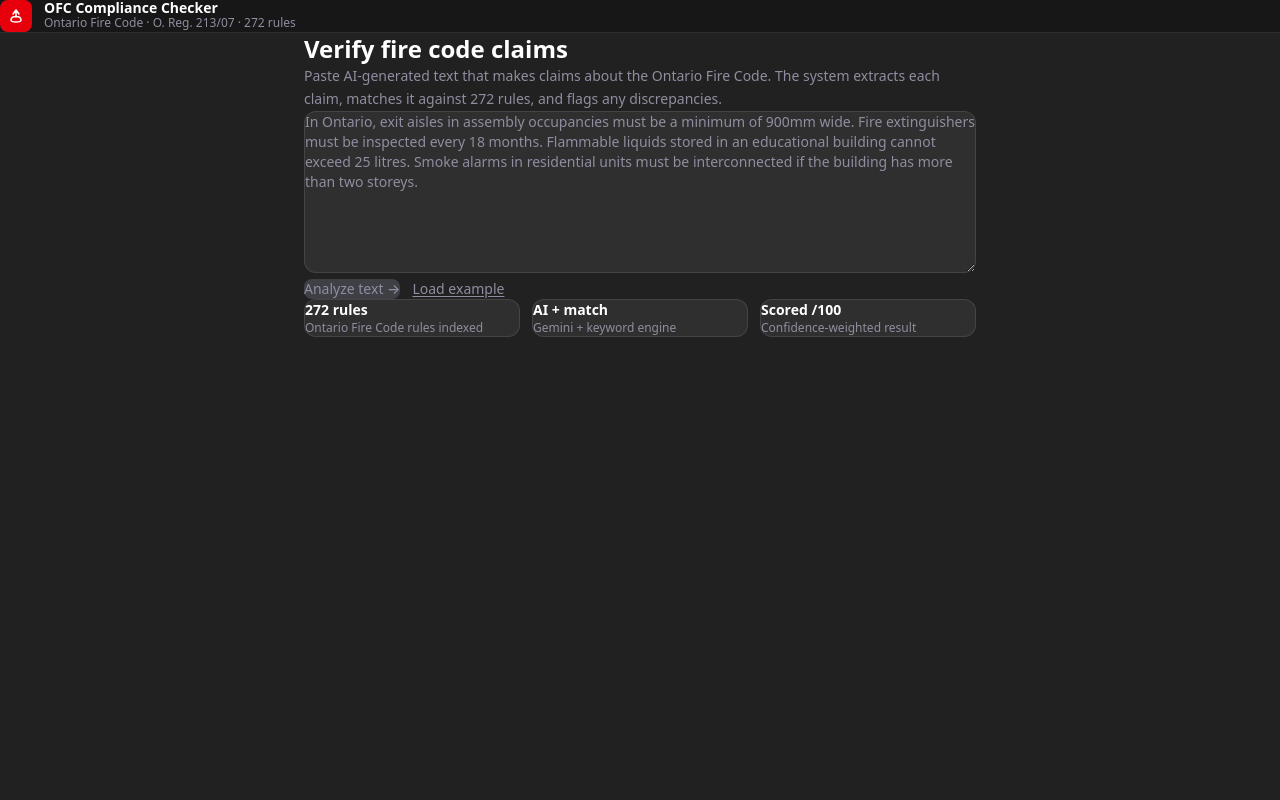
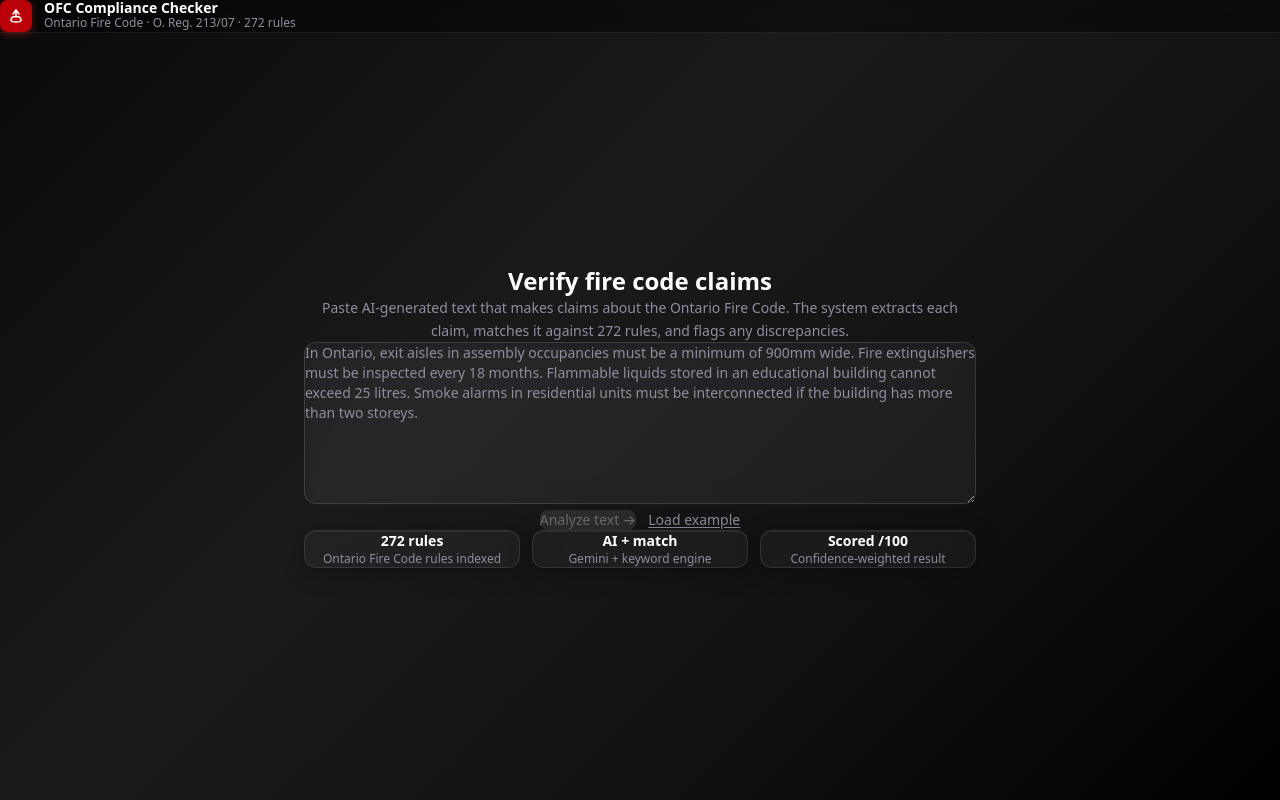
Before and after one commit to Naenaegoblin69420/APS112-proj, a Next.js app in the folder aps112/: page / in a window 1280 px wide. Built offline with nearby package versions, Linux system fonts and the light colour scheme.

Commit message:
stylistic changes v2

```diff
--- a/aps112/src/app/globals.css
+++ b/aps112/src/app/globals.css
@@ -2,3 +2,40 @@
 
 *, *::before, *::after { box-sizing: border-box; margin: 0; padding: 0; }
 body { font-family: system-ui, -apple-system, sans-serif; }
+
+.glass {
+  background: rgba(255, 255, 255, 0.05);
+  backdrop-filter: blur(20px) saturate(180%);
+  -webkit-backdrop-filter: blur(20px) saturate(180%);
+  border: 1px solid rgba(255, 255, 255, 0.12);
+  box-shadow: 0 8px 32px rgba(0, 0, 0, 0.4), inset 0 1px 0 rgba(255, 255, 255, 0.08);
+}
+
+.glass-header {
+  background: rgba(0, 0, 0, 0.4);
+  backdrop-filter: blur(24px) saturate(200%);
+  -webkit-backdrop-filter: blur(24px) saturate(200%);
+  border-bottom: 1px solid rgba(255, 255, 255, 0.08);
+}
+
+.glass-card {
+  background: rgba(255, 255, 255, 0.04);
+  backdrop-filter: blur(16px) saturate(160%);
+  -webkit-backdrop-filter: blur(16px) saturate(160%);
+  border: 1px solid rgba(255, 255, 255, 0.1);
+  box-shadow: 0 4px 24px rgba(0, 0, 0, 0.3), inset 0 1px 0 rgba(255, 255, 255, 0.06);
+}
+
+.glass-input {
+  background: rgba(255, 255, 255, 0.06);
+  backdrop-filter: blur(12px);
+  -webkit-backdrop-filter: blur(12px);
+  border: 1px solid rgba(255, 255, 255, 0.12);
+  box-shadow: inset 0 2px 8px rgba(0, 0, 0, 0.2);
+}
+
+.glass-input:focus {
+  outline: none;
+  border-color: rgba(255, 255, 255, 0.3);
+  box-shadow: 0 0 0 2px rgba(255, 255, 255, 0.08), inset 0 2px 8px rgba(0, 0, 0, 0.2);
+}
--- a/aps112/src/app/page.tsx
+++ b/aps112/src/app/page.tsx
@@ -49,11 +49,11 @@ export default function HomePage() {
   }
 
   return (
-    <main className="min-h-screen flex flex-col bg-[#212121]">
+    <main className="min-h-screen flex flex-col" style={{ background: 'linear-gradient(135deg, #0a0a0a 0%, #1a1a1a 40%, #111111 70%, #000000 100%)' }}>
       {/* Header */}
-      <header className="bg-[#171717] border-b border-white/10 px-6 py-4">
+      <header className="glass-header px-6 py-4 sticky top-0 z-10">
         <div className="max-w-3xl mx-auto flex items-center gap-3">
-          <div className="w-8 h-8 rounded-lg bg-red-600 flex items-center justify-center">
+          <div className="w-8 h-8 rounded-lg bg-red-600/80 flex items-center justify-center" style={{ boxShadow: '0 2px 8px rgba(220,38,38,0.4)' }}>
             <svg width="16" height="16" viewBox="0 0 16 16" fill="none">
               <path d="M8 2L8 9M5 6L8 2L11 6" stroke="white" strokeWidth="1.5" strokeLinecap="round" strokeLinejoin="round"/>
               <path d="M3 12C3 10 5 8.5 8 8.5C11 8.5 13 10 13 12C13 13.5 11.5 14 8 14C4.5 14 3 13.5 3 12Z" stroke="white" strokeWidth="1.5"/>
@@ -66,10 +66,10 @@ export default function HomePage() {
         </div>
       </header>
 
-      {/* Body */}
-      <div className="flex-1 flex items-start justify-center px-4 pt-16 pb-12">
+      {/* Body — vertically centered */}
+      <div className="flex-1 flex items-center justify-center px-4 py-12">
         <div className="w-full max-w-2xl">
-          <div className="mb-8">
+          <div className="mb-8 text-center">
             <h2 className="text-2xl font-semibold text-white mb-2">Verify fire code claims</h2>
             <p className="text-[#8e8ea0] text-sm leading-relaxed">
               Paste AI-generated text that makes claims about the Ontario Fire Code. The system extracts each claim, matches it against 272 rules, and flags any discrepancies.
@@ -84,7 +84,7 @@ export default function HomePage() {
                 placeholder={EXAMPLE}
                 rows={8}
                 disabled={loading}
-                className="w-full rounded-xl border border-white/10 bg-[#2f2f2f] px-4 py-3 text-sm text-white placeholder-[#8e8ea0] resize-y focus:outline-none focus:ring-2 focus:ring-red-500 focus:border-transparent disabled:opacity-60"
+                className="glass-input w-full rounded-xl px-4 py-3 text-sm text-white placeholder-[#8e8ea0] resize-y disabled:opacity-60"
               />
               {text.length > 0 && (
                 <span className="absolute bottom-3 right-3 text-xs text-[#8e8ea0]">{text.length} chars</span>
@@ -92,7 +92,7 @@ export default function HomePage() {
             </div>
 
             {error && (
-              <div className="flex items-start gap-2 rounded-lg bg-red-950/60 border border-red-800/60 px-3 py-2.5">
+              <div className="flex items-start gap-2 rounded-lg bg-red-950/40 border border-red-800/40 px-3 py-2.5 backdrop-blur-sm">
                 <svg className="w-4 h-4 text-red-400 mt-0.5 shrink-0" fill="currentColor" viewBox="0 0 20 20">
                   <path fillRule="evenodd" d="M10 18a8 8 0 100-16 8 8 0 000 16zM8.707 7.293a1 1 0 00-1.414 1.414L8.586 10l-1.293 1.293a1 1 0 101.414 1.414L10 11.414l1.293 1.293a1 1 0 001.414-1.414L11.414 10l1.293-1.293a1 1 0 00-1.414-1.414L10 8.586 8.707 7.293z" clipRule="evenodd"/>
                 </svg>
@@ -100,15 +100,16 @@ export default function HomePage() {
               </div>
             )}
 
-            <div className="flex items-center gap-3">
+            <div className="flex items-center justify-center gap-3">
               <button
                 type="submit"
                 disabled={loading || text.trim().length < 20}
-                className="flex items-center gap-2 rounded-lg bg-white hover:bg-gray-100 disabled:bg-[#3f3f46] disabled:text-[#8e8ea0] disabled:cursor-not-allowed text-[#212121] text-sm font-medium px-5 py-2.5 transition-colors"
+                className="flex items-center gap-2 rounded-lg bg-white/90 hover:bg-white disabled:bg-white/10 disabled:text-white/30 disabled:cursor-not-allowed text-[#111] text-sm font-medium px-5 py-2.5 transition-all backdrop-blur-sm"
+                style={{ boxShadow: loading || text.trim().length < 20 ? 'none' : '0 2px 12px rgba(255,255,255,0.15)' }}
               >
                 {loading ? (
                   <>
-                    <svg className="w-4 h-4 animate-spin text-[#8e8ea0]" fill="none" viewBox="0 0 24 24">
+                    <svg className="w-4 h-4 animate-spin text-gray-500" fill="none" viewBox="0 0 24 24">
                       <circle className="opacity-25" cx="12" cy="12" r="10" stroke="currentColor" strokeWidth="4"/>
                       <path className="opacity-75" fill="currentColor" d="M4 12a8 8 0 018-8V0C5.373 0 0 5.373 0 12h4z"/>
                     </svg>
@@ -135,7 +136,7 @@ export default function HomePage() {
               { label: 'AI + match', desc: 'Gemini + keyword engine' },
               { label: 'Scored /100', desc: 'Confidence-weighted result' },
             ].map(c => (
-              <div key={c.label} className="rounded-xl border border-white/10 bg-[#2f2f2f] px-4 py-3">
+              <div key={c.label} className="glass-card rounded-xl px-4 py-3 text-center">
                 <p className="text-sm font-semibold text-white">{c.label}</p>
                 <p className="text-xs text-[#8e8ea0] mt-0.5">{c.desc}</p>
               </div>
--- a/aps112/src/app/results/page.tsx
+++ b/aps112/src/app/results/page.tsx
@@ -72,7 +72,7 @@ function ClaimCard({ result }: { result: VerificationResult }) {
   const s = statusConfig[result.status];
 
   return (
-    <div className="rounded-xl border border-white/10 bg-[#2f2f2f] overflow-hidden">
+    <div className="glass-card rounded-xl overflow-hidden">
       {/* Header row */}
       <button
         onClick={() => setOpen(!open)}
@@ -106,11 +106,11 @@ function ClaimCard({ result }: { result: VerificationResult }) {
 
           {(result.claimedValue || result.ruleValue) && (
             <div className="mt-3 grid grid-cols-2 gap-2">
-              <div className="rounded-lg bg-white/5 border border-white/10 px-3 py-2">
+              <div className="rounded-lg glass-card px-3 py-2">
                 <p className="text-xs text-[#8e8ea0] mb-1">Claimed value</p>
                 <p className="text-sm font-medium text-white">{result.claimedValue ?? '—'}</p>
               </div>
-              <div className="rounded-lg bg-white/5 border border-white/10 px-3 py-2">
+              <div className="rounded-lg glass-card px-3 py-2">
                 <p className="text-xs text-[#8e8ea0] mb-1">Rule value</p>
                 <p className="text-sm font-medium text-white">{result.ruleValue ?? '—'}</p>
               </div>
@@ -118,7 +118,7 @@ function ClaimCard({ result }: { result: VerificationResult }) {
           )}
 
           {result.matchedRule && (
-            <div className="mt-3 rounded-lg bg-white/5 border border-white/10 px-3 py-2">
+            <div className="mt-3 rounded-lg glass-card px-3 py-2">
               <p className="text-xs text-[#8e8ea0] mb-1">Matched rule</p>
               <p className="text-sm text-gray-200">
                 <span className="font-mono text-xs bg-white/10 px-1 py-0.5 rounded mr-2">{result.matchedRule.id}</span>
@@ -152,7 +152,7 @@ export default function ResultsPage() {
 
   if (!report) {
     return (
-      <main className="min-h-screen flex items-center justify-center bg-[#212121]">
+      <main className="min-h-screen flex items-center justify-center" style={{ background: 'linear-gradient(135deg, #0a0a0a 0%, #1a1a1a 40%, #111111 70%, #000000 100%)' }}>
         <div className="flex items-center gap-2 text-[#8e8ea0]">
           <svg className="w-4 h-4 animate-spin" fill="none" viewBox="0 0 24 24">
             <circle className="opacity-25" cx="12" cy="12" r="10" stroke="currentColor" strokeWidth="4"/>
@@ -167,12 +167,12 @@ export default function ResultsPage() {
   const checkedAt = new Date(report.checkedAt).toLocaleString();
 
   return (
-    <main className="min-h-screen bg-[#212121]">
+    <main className="min-h-screen" style={{ background: 'linear-gradient(135deg, #0a0a0a 0%, #1a1a1a 40%, #111111 70%, #000000 100%)' }}>
       {/* Header */}
-      <header className="bg-[#171717] border-b border-white/10 px-6 py-4">
+      <header className="glass-header px-6 py-4 sticky top-0 z-10">
         <div className="max-w-3xl mx-auto flex items-center justify-between">
           <div className="flex items-center gap-3">
-            <div className="w-8 h-8 rounded-lg bg-red-600 flex items-center justify-center">
+            <div className="w-8 h-8 rounded-lg bg-red-600/80 flex items-center justify-center" style={{ boxShadow: '0 2px 8px rgba(220,38,38,0.4)' }}>
               <svg width="16" height="16" viewBox="0 0 16 16" fill="none">
                 <path d="M8 2L8 9M5 6L8 2L11 6" stroke="white" strokeWidth="1.5" strokeLinecap="round" strokeLinejoin="round"/>
                 <path d="M3 12C3 10 5 8.5 8 8.5C11 8.5 13 10 13 12C13 13.5 11.5 14 8 14C4.5 14 3 13.5 3 12Z" stroke="white" strokeWidth="1.5"/>
@@ -192,10 +192,11 @@ export default function ResultsPage() {
         </div>
       </header>
 
-      <div className="max-w-3xl mx-auto px-4 py-8 space-y-6">
+      <div className="max-w-3xl mx-auto px-4 py-8 space-y-6 flex flex-col items-center">
+        <div className="w-full space-y-6">
 
         {/* Score + summary card */}
-        <div className="bg-[#2f2f2f] rounded-2xl border border-white/10 p-6">
+        <div className="glass rounded-2xl p-6">
           <div className="flex items-start gap-8">
             <ScoreGauge score={report.score} />
             <div className="flex-1">
@@ -241,8 +242,9 @@ export default function ResultsPage() {
         </div>
 
         {/* Source */}
-        <div className="text-xs text-[#8e8ea0]/60 pb-4">
+        <div className="text-xs text-[#8e8ea0]/60 pb-4 text-center">
           Source: {report.sourcesChecked.join(', ')}
+        </div>
         </div>
       </div>
     </main>
```
